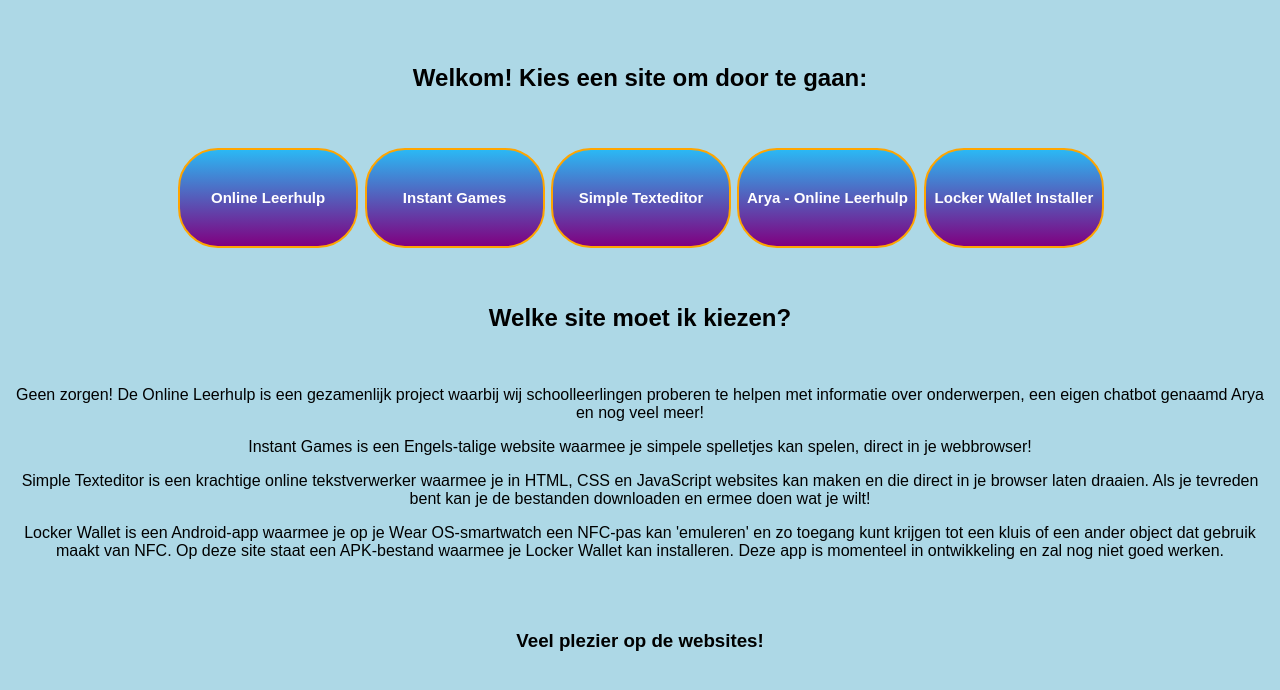
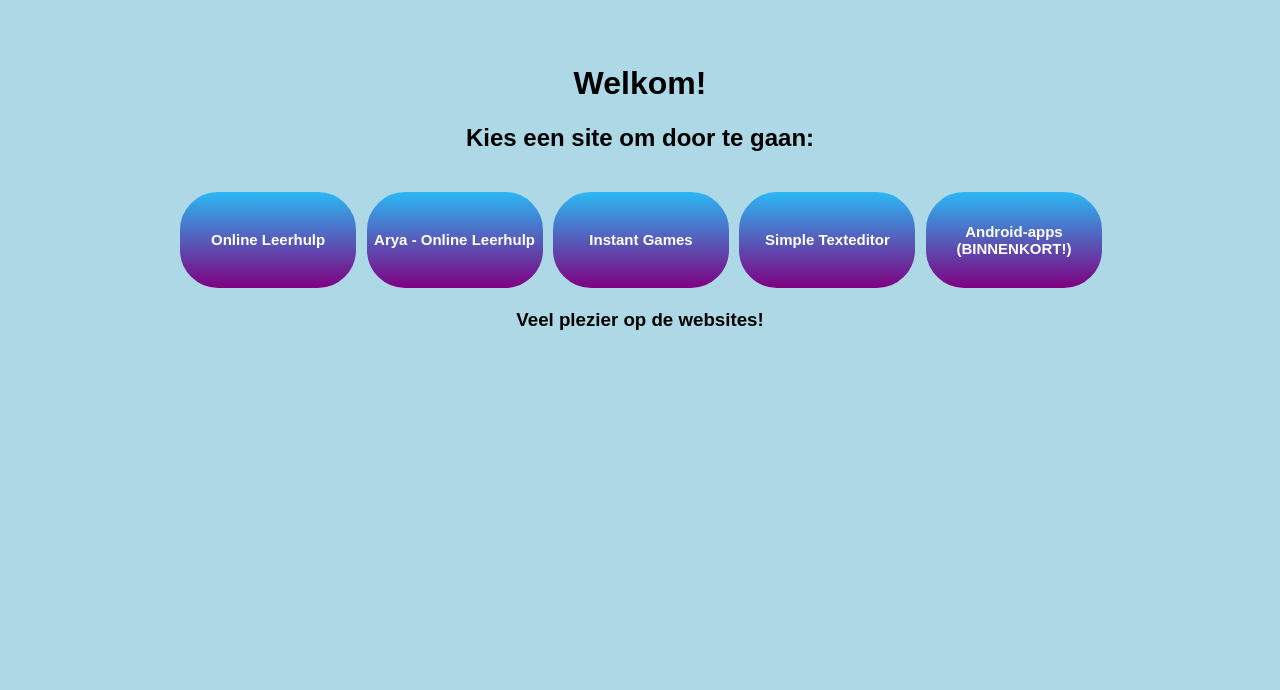
Before and after one commit to RyanvanderHaak/ryanvanderhaak.github.io, a plain HTML site: page index.html in a window 1280 px wide. Drawn offline with Linux system fonts and the light colour scheme.

Commit message:
SEO improvements and better style
The SEO is optimized and a better style is added for faster redirect

```diff
--- a/index.html
+++ b/index.html
@@ -1,10 +1,14 @@
-<html>
+<!DOCTYPE html>
+<html lang="nl">
 <head>
-  <title>Kies een site om door te gaan</title>
+  <title>Kies een site om door te gaan! - ryanvanderhaak.github.io</title>
   <link rel="icon" href="https://ryanvanderhaak.github.io/Online-Leerhulp/LogoArya.jpg">
   <meta name="author" content="Ryan van der Haak">
   <meta name="keywords" content="Ryan, Ryan van der Haak, alle sites, websites, Online, Leerhulp, Online Leerhulp, Help, AI, Chatbot, Arya, Instant Games, Simple Texteditor, Tools, Bibliotheek">
-<style>
+  <meta name="description" content="Welkom! Kies een site om te bezoeken.>
+  <meta name="viewport" content="width=device-width, initial-scale=1.0">
+  <meta charset="UTF-8">
+  <style>
 
 body {
   font-family: 'Arial', sans-serif;
@@ -16,7 +20,7 @@ button {
   color: white;
   height: 100px;
   width: 180px;
-  border-color: orange;
+  border-color: lightblue;
   border-radius: 40px;
   border-style: solid;
   cursor: pointer;
@@ -52,24 +56,14 @@ button {
   <body>
     <br>
     <br>
-    <h2>Welkom! Kies een site om door te gaan:</h2>
-    <br>
+    <h1>Welkom!</h1>
+    <h2>Kies een site om door te gaan:</h2>
     <br>
     <button onclick="window.location.href = 'https://ryanvanderhaak.github.io/Online-Leerhulp/Home.html';">Online Leerhulp</button>
+    <button onclick="window.location.href = 'https://ryanvanderhaak.github.io/Online-Leerhulp/Arya.html';">Arya - Online Leerhulp</button>
     <button onclick="window.location.href = 'https://ryanvanderhaak.github.io/Instant-Games/Home.html';">Instant Games</button>
     <button onclick="window.location.href = 'https://ryanvanderhaak.github.io/Simple-Texteditor/index.html';">Simple Texteditor</button>
-    <button onclick="window.location.href = 'https://ryanvanderhaak.github.io/Online-Leerhulp/Arya.html';">Arya - Online Leerhulp</button>
-    <button onclick="window.location.href = 'https://ryanvanderhaak.github.io/LockerWallet/index.html';">Locker Wallet Installer</button>
-    <br>
-    <br>
-    <br>
-    <h2>Welke site moet ik kiezen?</h2>
-    <br>
-    <p>Geen zorgen! De Online Leerhulp is een gezamenlijk project waarbij wij schoolleerlingen proberen te helpen met informatie over onderwerpen, een eigen chatbot genaamd Arya en nog veel meer!</p>
-    <p>Instant Games is een Engels-talige website waarmee je simpele spelletjes kan spelen, direct in je webbrowser!</p>
-    <p>Simple Texteditor is een krachtige online tekstverwerker waarmee je in HTML, CSS en JavaScript websites kan maken en die direct in je browser laten draaien. Als je tevreden bent kan je de bestanden downloaden en ermee doen wat je wilt!</p>
-    <p>Locker Wallet is een Android-app waarmee je op je Wear OS-smartwatch een NFC-pas kan 'emuleren' en zo toegang kunt krijgen tot een kluis of een ander object dat gebruik maakt van NFC. Op deze site staat een APK-bestand waarmee je Locker Wallet kan installeren. Deze app is momenteel in ontwikkeling en zal nog niet goed werken.</p>
-    <br>
+    <button onclick="window.location.href = 'https://ryanvanderhaak.github.io/AndroidApps/index.html';">Android-apps (BINNENKORT!)</button>
     <br>
     <h3>Veel plezier op de websites!</h3>
   </body>
```
